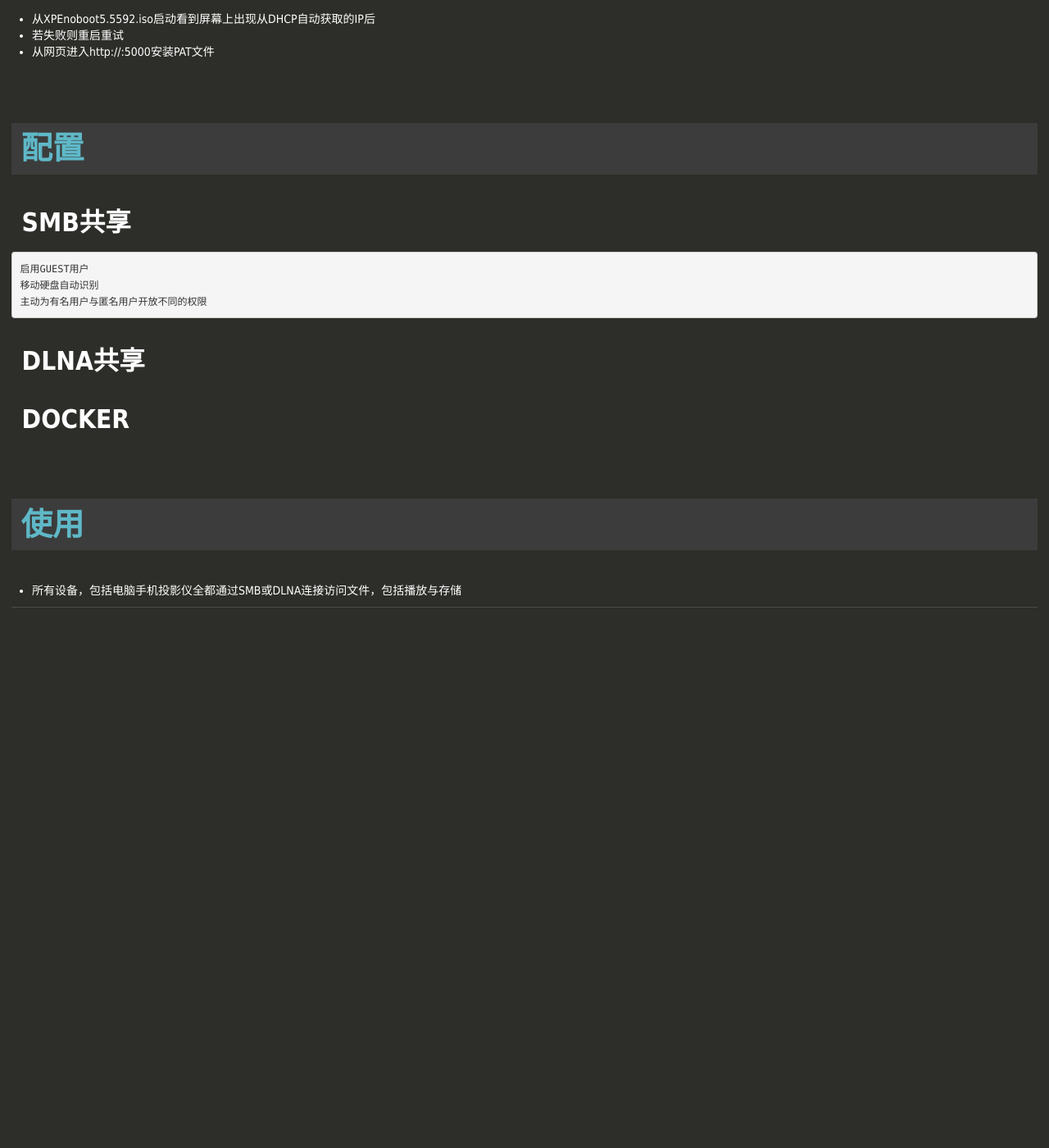
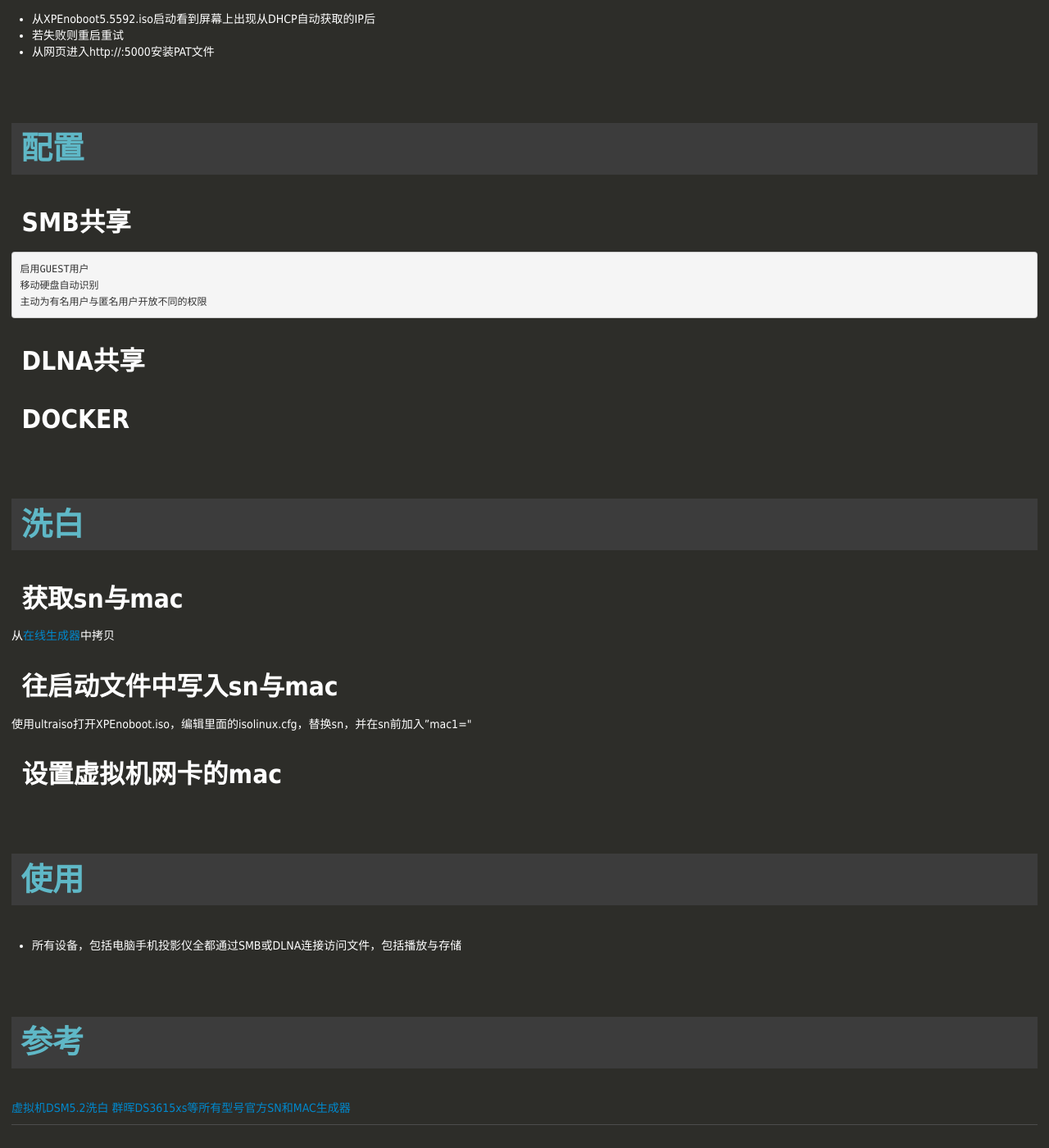
Before and after one commit to will-beta/will-beta.github.io, a Jekyll site: the page built from _posts/2016-5-9-setup-NAS.md, in a window 1280 px wide and 1400 px high, scrolled down 1420 px. Shown: the whole window at 82% size. Built offline with Jekyll 4.4.1, drawn with Linux system fonts in a browser that asks for light colours; nearby versions of some CDN libraries; comment, search, counter and statistics services are not loaded; a style sheet for code colours, icons or effects is not loaded; before the commit the page ends 2189 px from its top, so only the background shows below that.

Commit message:
Update 2016-5-9-setup-NAS.md

```diff
--- a/_posts/2016-5-9-setup-NAS.md
+++ b/_posts/2016-5-9-setup-NAS.md
@@ -128,7 +128,50 @@
 
 
 
+
+洗白
+==============================================
+
+获取sn与mac
+-------------------------------------
+
+从[在线生成器](https://onedrive.live.com/view.aspx?resid=AFD1164BAADDF81C!168&ithint=file%2cxlsm&app=Excel&authkey=!AAQuOGpVwRe7bu8)中拷贝
+
+
+
+往启动文件中写入sn与mac
+-------------------------------------
+
+使用ultraiso打开XPEnoboot.iso，编辑里面的isolinux.cfg，替换sn，并在sn前加入"mac1=<mac地址>"
+
+
+
+设置虚拟机网卡的mac
+-------------------------------------
+
+
+
+
+
+
+
+
+
 使用
 ==============================================
 
 *  所有设备，包括电脑手机投影仪全都通过SMB或DLNA连接访问文件，包括播放与存储
+
+
+
+
+
+
+
+
+
+参考
+==============================================
+
+[虚拟机DSM5.2洗白](http://www.nasyun.com/thread-26538-1-1.html)
+[群晖DS3615xs等所有型号官方SN和MAC生成器](http://www.gebi1.com/thread-243784-1-1.html)
```
